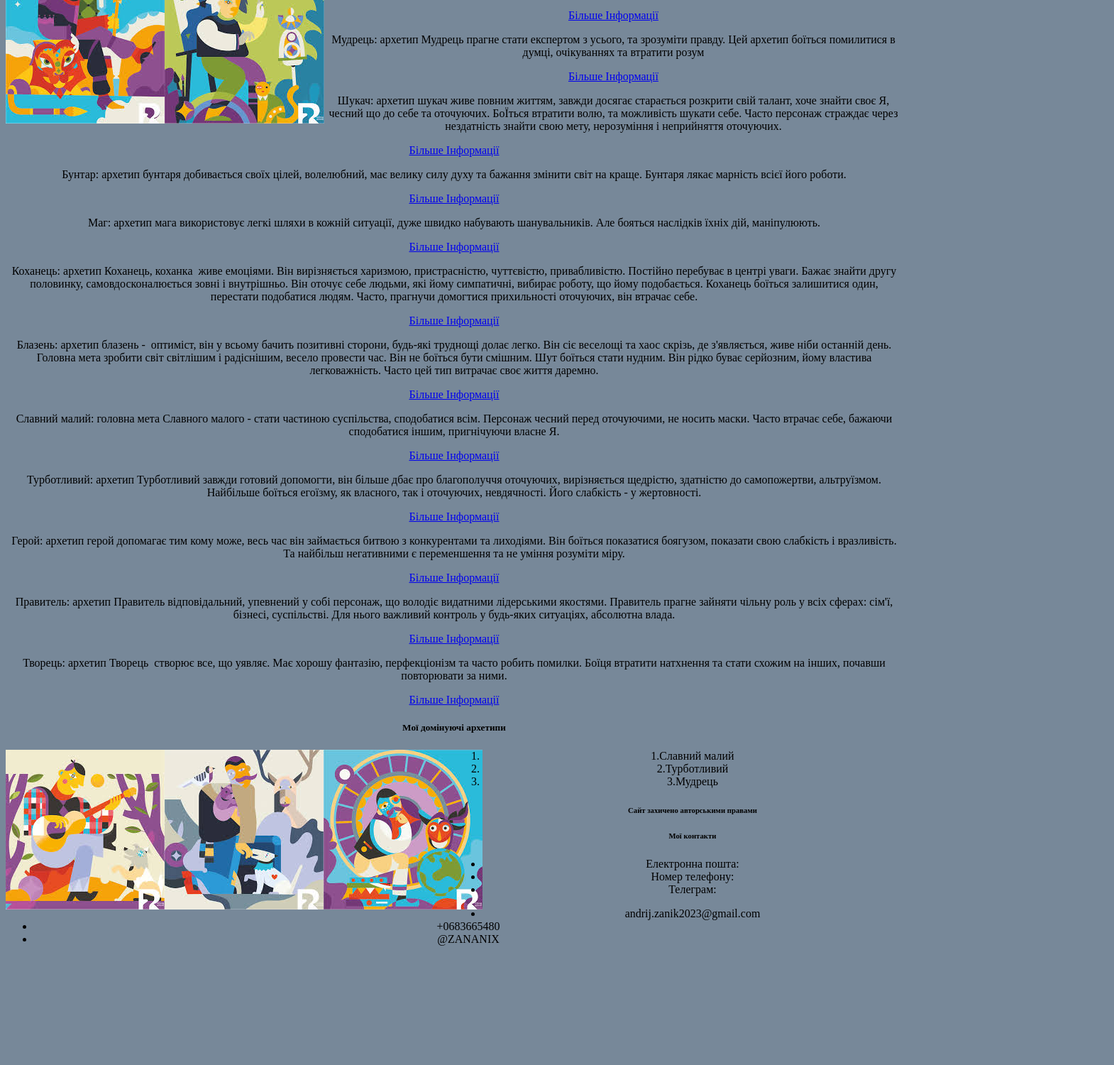
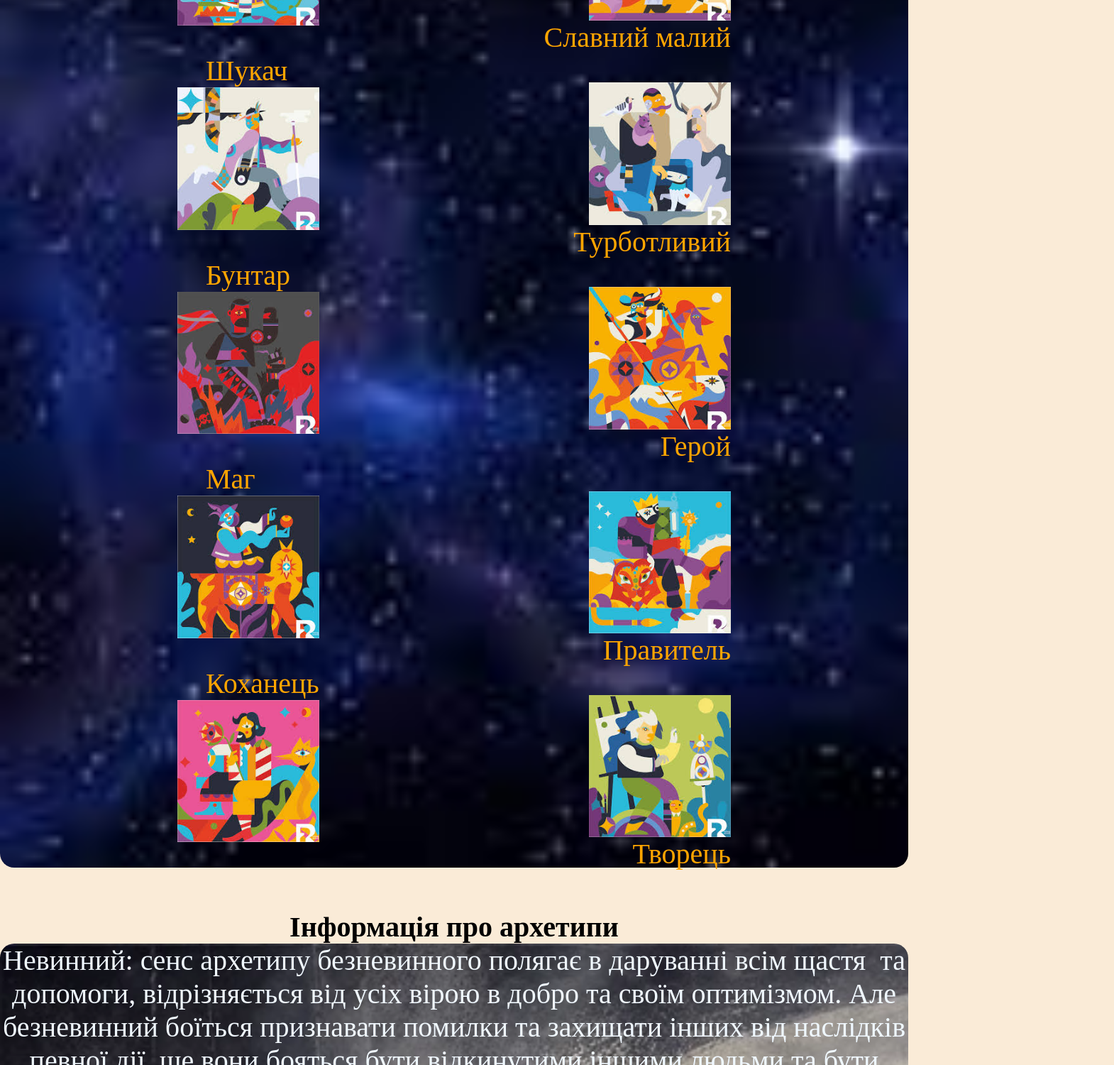
Before and after one commit to zanan-ux/project_arhetype, a plain HTML site: page index.html in a window 1280 px wide. Shown: the part 1300-2800 px from the top of the page at 71% size, 1570 px wide, since content can reach past the window. Before the commit the page ends 2648 px from the top, so only its background shows below. Drawn offline with Linux system fonts and the light colour scheme.

Commit message:
Update style.css

```diff
--- a/css/style.css
+++ b/css/style.css
@@ -1,19 +1,245 @@
-
+*{
+    width: 1280px;
+    margin: 0 auto;
+    text-align: center;
+}
+body{
+    background-color: antiquewhite;
+}
+a{
+    color: black;
+    text-decoration: none;
+}
+li{
+    font-size: 22px;
+    margin-right: 50px;
+    display: inline;
+}
+.info{
+    margin-top: 60px;
+}
+h1{
+    text-align: start;
+    font-size: 60px;
+    color: white;
+    margin-top: 15px;
+    height: 300px;
+    background-image: url(../img/космос_для_проєкту_1.png);
+    background-repeat: repeat;
+    background-size: cover;
+    border-radius: 10px;
+}
+h2{
+    color: lime;
+    font-size: 60px;
+}
+.gol{
+    margin-bottom: 30px;
+    border-radius: 20px;
+    margin-top: 30px;
+    text-align: center;
+}
 .inf{
-    float: right;
     color: aqua;
     font-size: 40px;
 }
-h2{
+.arhinf{
+    color: whitesmoke;
+}
+.borderbottom{
+
+    border-bottom: 3px solid black;
+}
+.gol{
+    margin-bottom: 30px;
+    background-color: lightslategray;
+    height: 300px;
+}
+h3{
     color: yellow;
     margin-bottom: 20px;
     font-size: 50px;
     text-align: center;
 }
-body{
+.types{
+    background-image: url(../img/Без\ названия.jpg);
+    font-size: 40px;
+    background-size: cover;
+    margin-top: 30px;
+    background-color: darkgreen;
+    border-radius: 20px;
+    text-align: none;
+    height: 1800px;
+}
+img.part1{
+    margin-bottom: 40px;
+    width: 200px;
+}
+img.part2{
+    width: 200px;
+    margin-top: 40px;
+}
+.float1{
+    font-size: 40px;
+    width: 640px;
+    float: left;
+}
+.float2{
+    font-size: 40px;
+    width: 640px;
+    float: right;
+}
+li{
+    font-size: 40px;
+}
+ul.part2{
+    margin-right: 200px;
+}
+.part1{
+    color: orange;
+    margin-left: 250px;
+    text-align: start;
+    display: inline-block;
+    float: left;
+    clear: left;
+}
+.part2{
+    color: orange;
+    text-align: end;
+    clear: right;
+    margin-right: 250px;
+    float: right;
+}
+.smile{
     text-align: center;
+    margin-top: 30px;
+    margin-right: 250px;
+}
+h4{
+    color: black;
+}
+.ar1{
+    background-image: url(../img/архетипи.webp);
+    background-size: cover;
+}
+.arh1{
+    margin-right: 20px;
+    text-align: center;
+}
+.arh2{
+    margin-right: 20px;}
+.arh3{
+    margin-right: 20px;
+}
+.arh4{
+    margin-right: 20px;
+}
+.arh5{
+    margin-right: 20px;
+}
+.arh6{
+    margin-right: 20px;
+}
+.arh7{
+    margin-right: 20px;
+}
+.arh8{
+    margin-right: 20px;
+}
+.arh9{
+    margin-right: 20px;
+}
+.arh10{
+    margin-right: 20px;
+}
+.arh11{
+    margin-right: 20px;
+}
+.arh12{
+    margin-right: 20px;
+}
+a{
+    font-size: 22px;
+}
+.arh1 .arh2 .arh3 .arh4 .arh5 .arh6 .arh7 .arh8 .arh9 .arh10 .arh11 .arh12 {
+    font-size: 60px;
+    display: inline;
+    background-color: black;
+}
+.info{
+    color: white;
+    font-size: 40px;
+    border-radius: 20px;
+}
+.ar1{
+    color: aliceblue;
+    border-radius: 20px;
+    font-size: 40px;
     background-color: lightslategray;
 }
-img{
+.myarh{
+    margin-top: 30px;
+    border-radius: 20px ;
+    background-color: brown;
+}
+.h5{
+    font-size: 60px;
+    color: lime;
+}
+ol{
+    color: aqua;
+}
+.center{
+    font-size: 25px;
+    margin-left: 30px;
+    margin-right: 30px;
+}
+.m1{
+    margin-right: 150px;
+}
+.img{
+    margin-right: 30px;
+    margin-left: 30px;
+    width: 150px;
+}
+.end{
+    margin-top: 30px;
+    background-color: blueviolet;
+    border-radius: 10px;
+}
+.h6-1{
     float: left;
+    font-size: 30px;
+    clear:left;
+    display: inline;
+    width: 640px;
 }
+.h6-2{
+    color: lime;
+    width: 640px;
+    display: inline;
+    float: right;
+    clear: right;
+    font-size: 30px;
+}
+.main5{
+    color: yellow;
+    font-size: 30px;
+    margin-right: 90px;
+    display: inline;
+}
+.footer3{
+    margin-left: 40px;
+}
+.footer1{
+    margin-top: 30px;
+    color: yellow;
+    font-size: 30px;
+    margin-right: 75px;
+}
+.footer2{
+    margin-right: 75px;
+}
+.footer5{
+    margin-right: 75px;
+}
```
